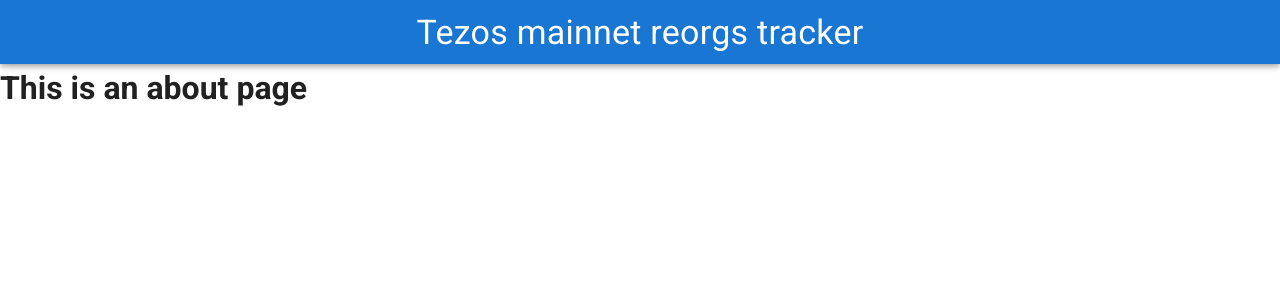
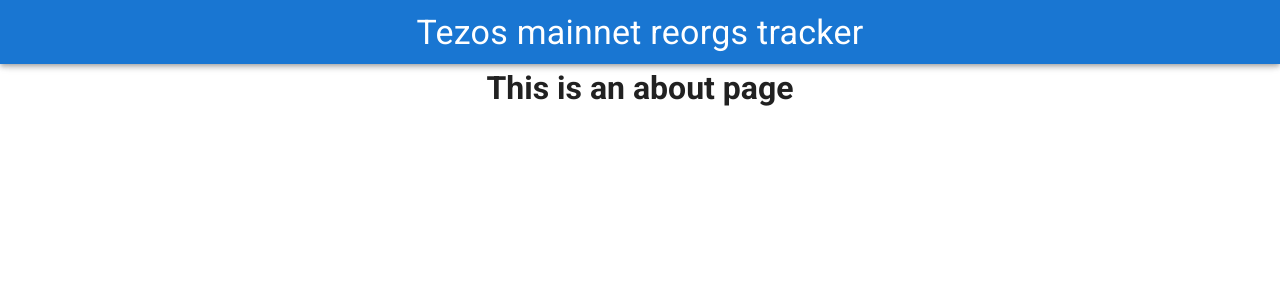
Before and after one commit to mv-go/tezos-mainnet-reorgs-tracker, a Vue app: page /about in a window 1280 px wide. Shown: the top 300 px of the page. Built offline with nearby package versions, Linux system fonts and the light colour scheme.

Commit message:
feat(App): force narrow page style on main component

```diff
--- a/src/App.vue
+++ b/src/App.vue
@@ -10,8 +10,8 @@
       </div>
     </v-app-bar>
 
-    <v-main>
-      <router-view/>
+    <v-main class="tz-main align-self-center">
+      <router-view />
     </v-main>
   </v-app>
 </template>
@@ -24,6 +24,12 @@ export default Vue.extend({
 
   data: () => ({
     //
-  })
+  }),
 })
 </script>
+
+<style lang="sass" scoped>
+@import '~vuetify/src/styles/styles.sass'
+.tz-main
+  max-width: map-get($grid-breakpoints, 'md') !important
+</style>
```
